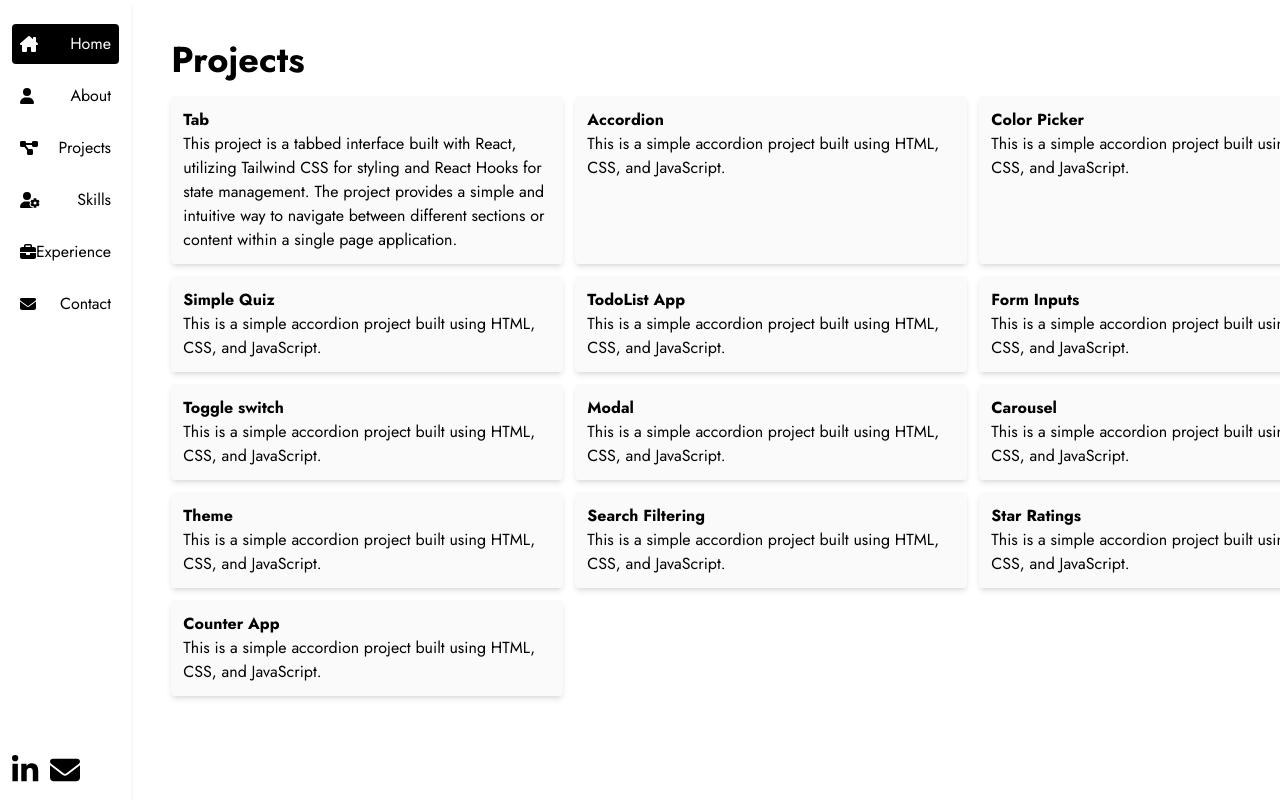
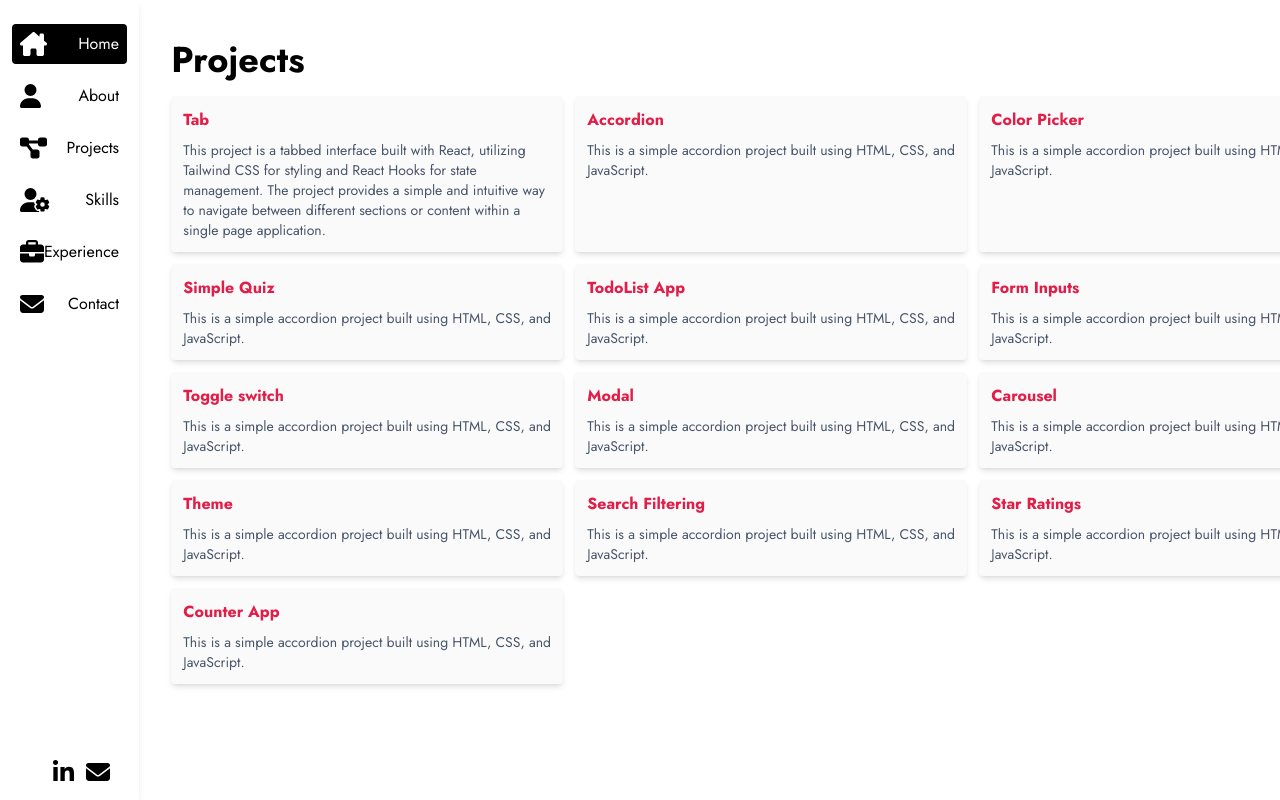
Before and after one commit to Mark-Alexis-Posadas/react-portfolio, a React (Vite) app: page /projects in a window 1280 px wide. Shown: the top 800 px of the page. Built offline with nearby package versions, Linux system fonts and the light colour scheme.

Commit message:
adjust projects card styles

```diff
--- a/src/components/Card.jsx
+++ b/src/components/Card.jsx
@@ -3,8 +3,8 @@ export default function Card({ data }) {
   return (
     <li key={data.id} className="bg-zinc-50 shadow-md rounded p-3">
       <Link to={`/projects/${data.pageTitle.replace(/ /g, "")}`}>
-        <h1 className="font-bold">{data.pageTitle}</h1>
-        <p>{data.description}</p>
+        <h1 className="font-bold text-rose-600 mb-2">{data.pageTitle}</h1>
+        <p className="text-sm text-slate-600">{data.description}</p>
       </Link>
     </li>
   );
--- a/src/components/Sidebar.jsx
+++ b/src/components/Sidebar.jsx
@@ -18,14 +18,17 @@ export default function Sidebar() {
                 index === active ? "text-white bg-black" : "text-black"
               }`}
             >
-              <FontAwesomeIcon icon={data.icon} className="hidden md:block" />
+              <FontAwesomeIcon
+                icon={data.icon}
+                className="hidden md:block text-2xl"
+              />
               {data.text.charAt(0).toUpperCase() + data.text.slice(1)}
             </Link>
           </li>
         ))}
       </ul>
 
-      <ul className="flex items-center gap-3 absolute bottom-0">
+      <ul className="flex items-center justify-center w-full gap-3 absolute bottom-0">
         {contactData.map((data, index) => (
           <li key={data.id} className="mb-3">
             {index === 0 ? (
@@ -34,10 +37,10 @@ export default function Sidebar() {
                 target="_blank"
                 rel="noopener noreferrer"
               >
-                <FontAwesomeIcon icon={data.icon} className="text-3xl" />
+                <FontAwesomeIcon icon={data.icon} className="text-2xl" />
               </a>
             ) : (
-              <FontAwesomeIcon icon={data.icon} className="text-3xl" />
+              <FontAwesomeIcon icon={data.icon} className="text-2xl" />
             )}
           </li>
         ))}
--- a/src/pages/Projects/Projects.jsx
+++ b/src/pages/Projects/Projects.jsx
@@ -1,11 +1,12 @@
 import { useContext } from "react";
 import { MyContext } from "../../context/MyContextProvider";
 import Wrapper from "../../components/Wrapper";
-import { Link } from "react-router-dom";
+
 import Card from "../../components/Card";
 
 export default function Projects() {
-  const { projectsTitle, projectsData } = useContext(MyContext);
+  const { projectsTitle, projectsData, handleToggleReadMore, readMore } =
+    useContext(MyContext);
   return (
     <section>
       <Wrapper>
```
